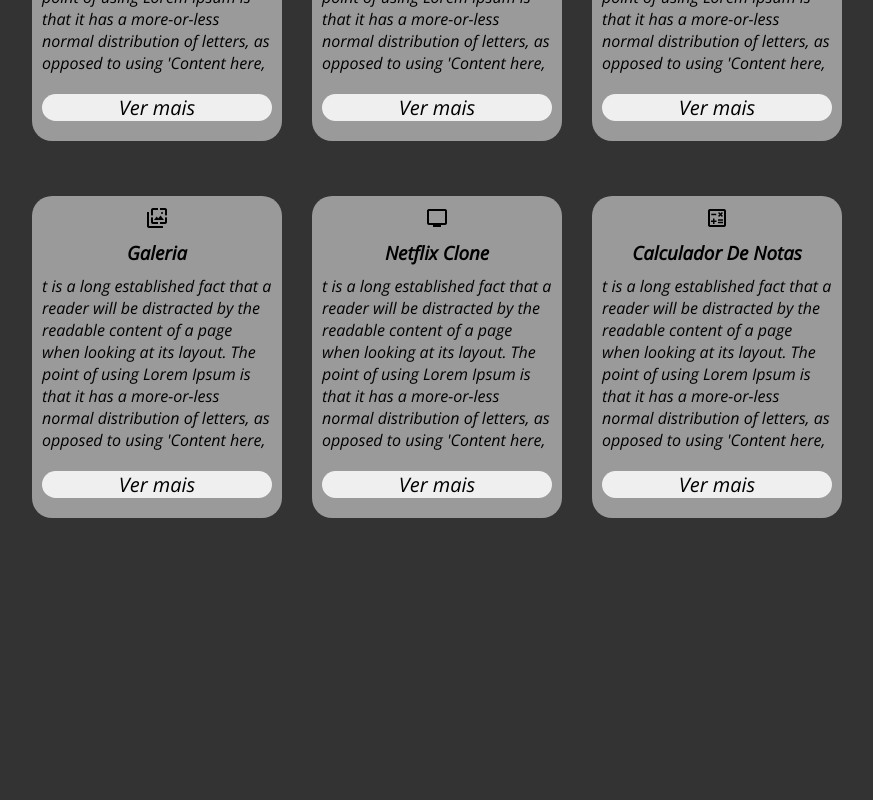
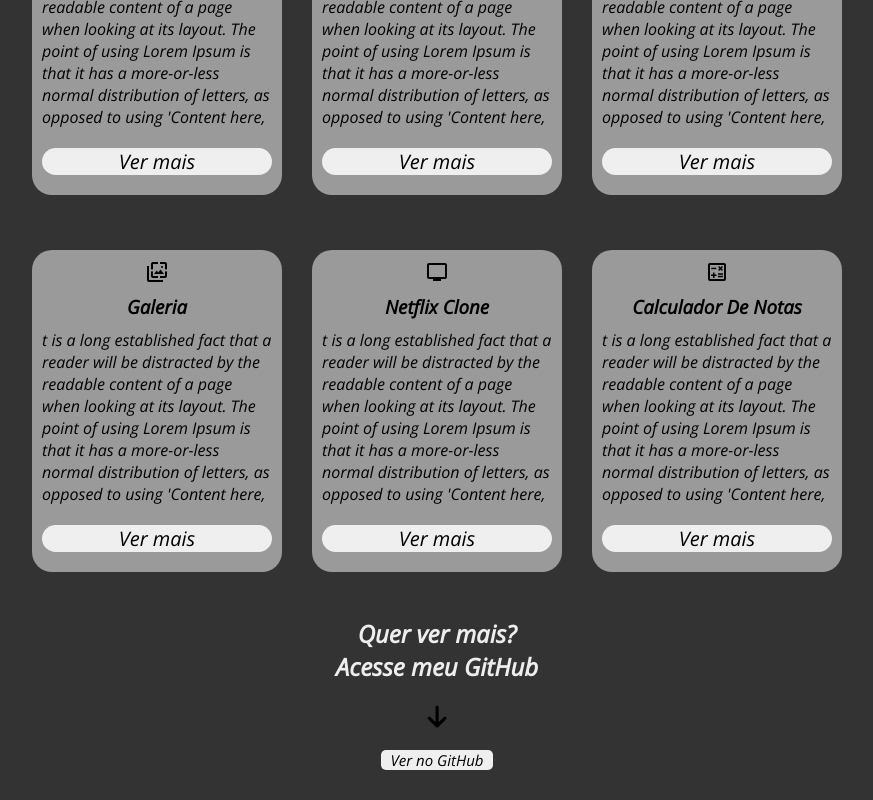
Before and after one commit to 38061027/portfolio, an Angular app: page /projetos in a window 1280 px wide. Shown: the part 335-1135 px from the top of the page, without its empty margins (203-1076 px from the left). Before the commit the page ends 893 px from the top, so only its background shows below. Built offline with nearby package versions, Linux system fonts and the light colour scheme.

Commit message:
Criando um link até meu github

```diff
--- a/src/app/components/contato/contato.component.html
+++ b/src/app/components/contato/contato.component.html
@@ -2,7 +2,7 @@
 
 
 
-    <!-- <header>
+    <header>
         <nav class="nav-bar">
             <div class="logo">
                 <h1><a routerLink="">Portfólio</a></h1>
@@ -46,7 +46,7 @@
                 <button (click)="funcaoCompartilhada()"><i class="material-symbols-outlined">menu</i></button>
             </div>
         </nav>
-    </header> -->
+    </header>
 
 
 
--- a/src/app/components/home/home.component.html
+++ b/src/app/components/home/home.component.html
@@ -77,8 +77,3 @@
 
 
 </main>
-
-<app-sobre></app-sobre>
-<app-projetos></app-projetos>
-<app-tecnologias></app-tecnologias>
-<app-contato></app-contato>
--- a/src/app/components/projetos/projetos.component.css
+++ b/src/app/components/projetos/projetos.component.css
@@ -75,12 +75,6 @@ justify-content: center;
     align-items: center;
 }
 
-.section-2 .container-box .container-box-1 .box-1:hover{
-    height: 350px;
-    width: 260px;
-    transition: 1s;
-
-}
 
 .section-2 .container-box .container-box-1 .box-1 button{
    font-size: 20px;
@@ -104,3 +98,44 @@ justify-content: center;
    color: #000000;
 
 }
+
+
+.github{
+
+    align-items: center;
+    display: flex;
+    flex-direction: column;
+    padding: 10px;
+
+
+}
+
+
+
+.github h2{
+    color: #eee;
+}
+
+.github i{
+    font-size: 25px;
+}
+
+
+.github button{
+    font-size: 15px;
+    margin-top: 20px;
+    border-radius: 5px;
+    border: transparent;
+
+}
+
+.github button:hover{
+    font-size: 20px;
+    box-shadow: 10px 10px 10px #000000;
+    transition: 1s;
+}
+
+.github button a{
+    padding: 10px;
+    color: #000000;
+}
--- a/src/app/components/projetos/projetos.component.html
+++ b/src/app/components/projetos/projetos.component.html
@@ -1,5 +1,5 @@
 <main class="container">
-    <!-- <header>
+    <header>
         <nav class="nav-bar">
             <div class="logo">
                 <h1><a routerLink="">Portfólio</a></h1>
@@ -43,7 +43,7 @@
                         </div>
 
         </nav>
-    </header> -->
+    </header>
 
 
 
@@ -118,7 +118,20 @@
                     <p>t is a long established fact that a reader will be distracted by the readable content of a page when looking at its layout. The point of using Lorem Ipsum is that it has a more-or-less normal distribution of letters, as opposed to using 'Content here,</p>
                     <button><a href="https://38061027.github.io/calcular-notas/" target="_blank">Ver mais</a></button>
                 </div>
-           </div>
+
+
+
+            </div>
+
+            <div class="github">
+                <h2>Quer ver mais?</h2>
+                <h2>Acesse meu GitHub</h2>
+                <br>
+                <i class="fa-solid fa-arrow-down"></i>
+                <button><a href="https://github.com/38061027" target="_blank">Ver no GitHub</a></button>
+            </div>
+
+
            </div>
 
 
--- a/src/app/components/sobre/sobre.component.html
+++ b/src/app/components/sobre/sobre.component.html
@@ -1,5 +1,5 @@
 <main class="container">
-<!--
+
     <header>
         <nav class="nav-bar">
             <div class="logo">
@@ -44,7 +44,7 @@
                             <button (click)="funcaoCompartilhada()"><i class="material-symbols-outlined">menu</i></button>
                         </div>
         </nav>
-    </header> -->
+    </header>
 
 
 
--- a/src/app/components/tecnologias/tecnologias.component.html
+++ b/src/app/components/tecnologias/tecnologias.component.html
@@ -1,5 +1,5 @@
 <main class="container">
-<!--
+
     <header>
         <nav class="nav-bar">
             <div class="logo">
@@ -47,7 +47,7 @@
     </header>
 
 
- -->
+
 
     <section class="section-3">
 
```
Also changed, not shown: 3 other files (tests, documents, lock files or other folders).
